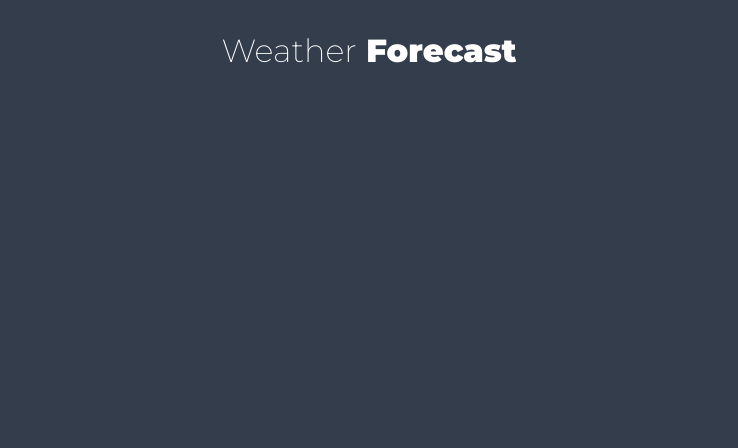
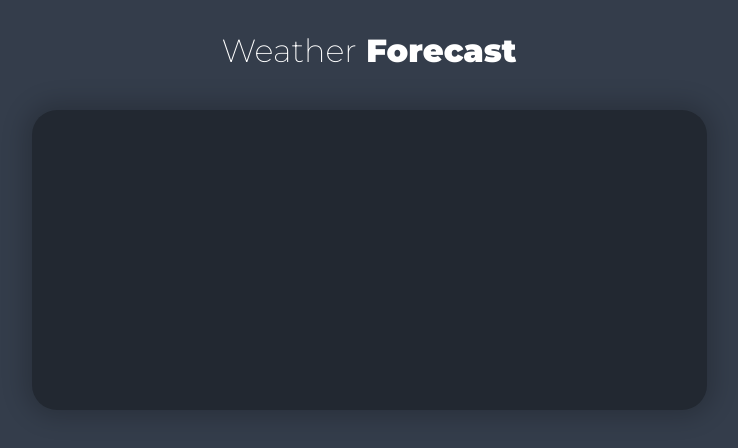
Before and after one commit to KarineBrandelli/weather-app, a React (Create React App) app: page / in a window 1280 px wide. Shown: the top 448 px of the page, without its empty margins (271-1009 px from the left). Built offline with nearby package versions, Linux system fonts and the light colour scheme.

Commit message:
buid: import css file to Page.jsx, create main div

```diff
--- a/src/components/Page/Page.jsx
+++ b/src/components/Page/Page.jsx
@@ -1,11 +1,14 @@
 import React, { Fragment } from "react";
-
 import Header from "../Header";
+import styles from './Page.module.css';
 
 const Page = () => {
   return (
     <Fragment>
       <Header />
+      <div className={styles.box}>
+
+      </div>
     </Fragment>
   );
 };
```
